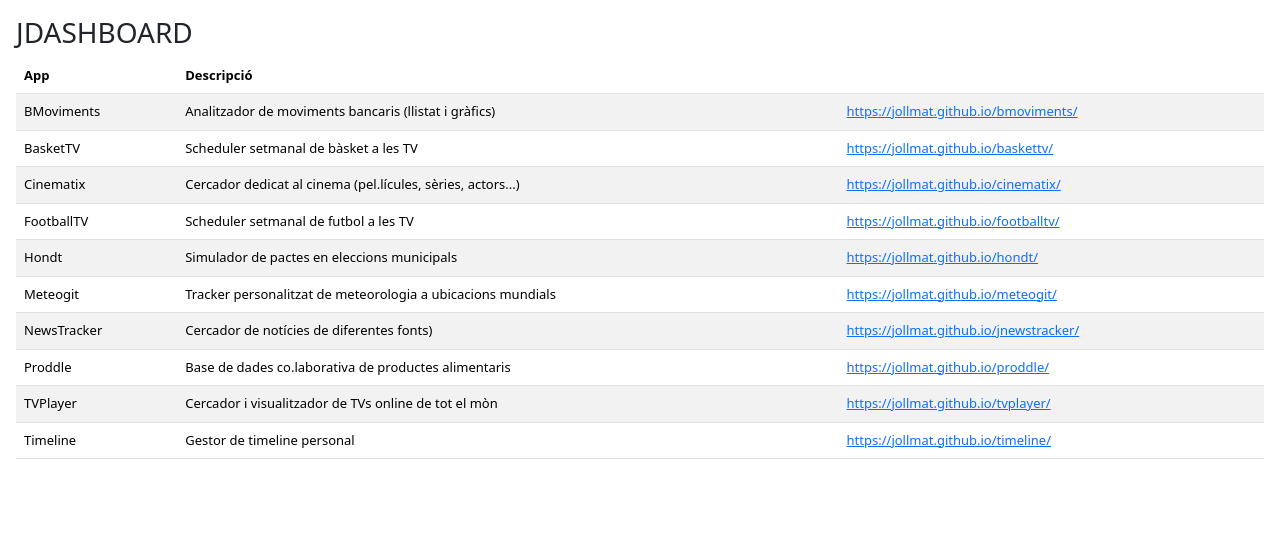
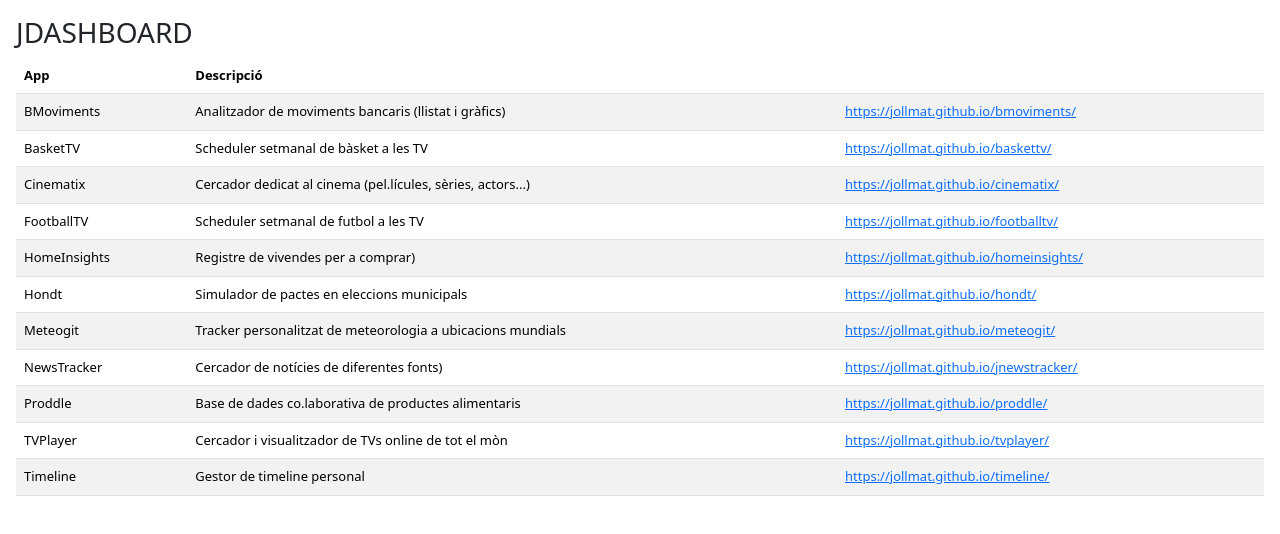
Before and after one commit to jollmat/jdashboard, an Angular app: page / in a window 1280 px wide. Shown: the top 534 px of the page. Built offline with nearby package versions, Linux system fonts and the light colour scheme.

Commit message:
Added HomeInsights

```diff
--- a/src/app/app.component.ts
+++ b/src/app/app.component.ts
@@ -18,7 +18,8 @@ export class AppComponent {
     {name: 'Meteogit', description: 'Tracker personalitzat de meteorologia a ubicacions mundials', url: 'https://jollmat.github.io/meteogit/'},
     {name: 'Hondt', description: 'Simulador de pactes en eleccions municipals', url: 'https://jollmat.github.io/hondt/'},
     {name: 'Cinematix', description: 'Cercador dedicat al cinema (pel.lícules, sèries, actors...)', url: 'https://jollmat.github.io/cinematix/'},
-    {name: 'NewsTracker', description: 'Cercador de notícies de diferentes fonts)', url: 'https://jollmat.github.io/jnewstracker/'}
+    {name: 'NewsTracker', description: 'Cercador de notícies de diferentes fonts)', url: 'https://jollmat.github.io/jnewstracker/'},
+    {name: 'HomeInsights', description: 'Registre de vivendes per a comprar)', url: 'https://jollmat.github.io/homeinsights/'}
   ].sort((a,b) => {
     return a.name>b.name?1:-1;
   });
```
